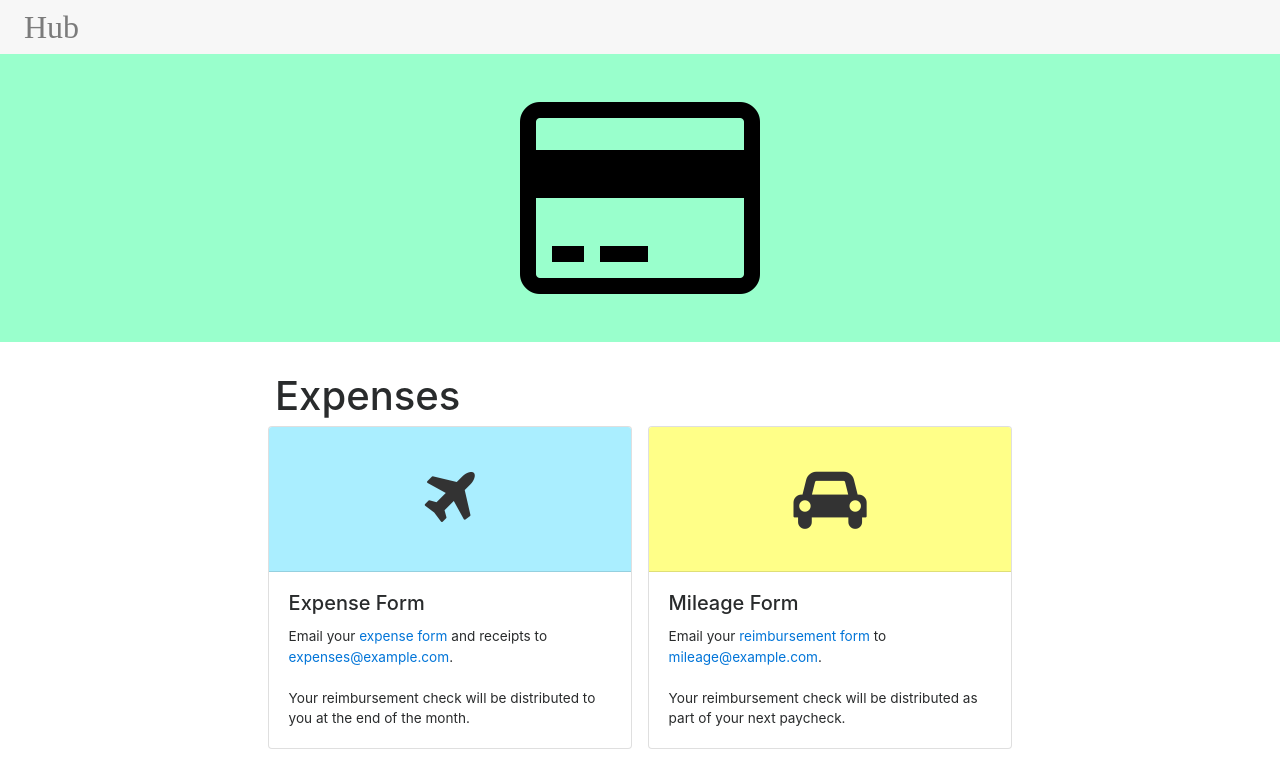
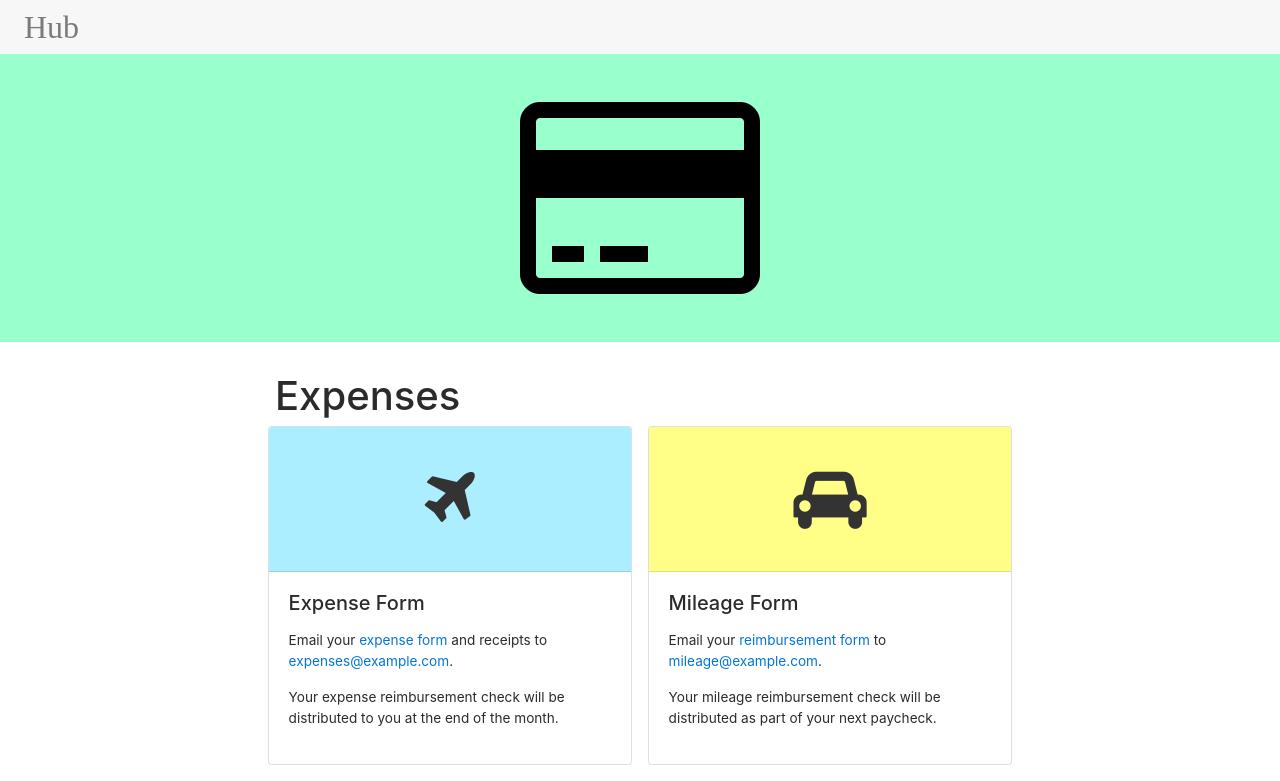
Before and after one commit to lightster/hub, a Jekyll site: the page built from _personal-resources/expenses.md, in a window 1280 px wide, cut to the strip 100-881 px from the top of the page. Built offline with Jekyll 4.4.1, drawn with Linux system fonts in a browser that asks for light colours; nearby versions of some CDN libraries; comment, search, counter and statistics services are not loaded.

Commit message:
Add support for Markdown in the card description

```diff
--- a/_includes/resource_icon_card.html
+++ b/_includes/resource_icon_card.html
@@ -36,7 +36,7 @@
       {{ link_begin }}{{ include.title }}{{ link_end }}
     </h5>
     <p class="card-text">
-      {{ include.description }}
+      {{ include.description | markdownify }}
     </p>
   </div>
   {% assign footer = include.footer | strip %}
--- a/_personal-resources/expenses.md
+++ b/_personal-resources/expenses.md
@@ -11,20 +11,20 @@
 
 subcards:
 - title: 'Expense Form'
-  description: >
-    Email your <a href="">expense form</a> and receipts to
-    <a href="mailto:expenses@example.com">expenses@example.com</a>.<br /><br />
+  description: |
+    Email your [expense form]() and receipts to
+    [expenses@example.com](mailto:expenses@example.com).
 
-    Your reimbursement check will be distributed to you at the end of the month.
+    Your expense reimbursement check will be distributed to you at the end of the month.
   icon: 'plane'
   bg_color: '#aaeeff'
   fg_color: '#333333'
 - title: 'Mileage Form'
-  description: >
-    Email your <a href="">reimbursement form</a> to
-    <a href="mailto:expenses@example.com">mileage@example.com</a>.<br /><br />
+  description: |
+    Email your [reimbursement form]() to
+    [mileage@example.com](mailto:mileage@example.com).
 
-    Your reimbursement check will be distributed as part of your next paycheck.
+    Your mileage reimbursement check will be distributed as part of your next paycheck.
   icon: 'car'
   bg_color: '#ffff88'
   fg_color: '#333333'
```
